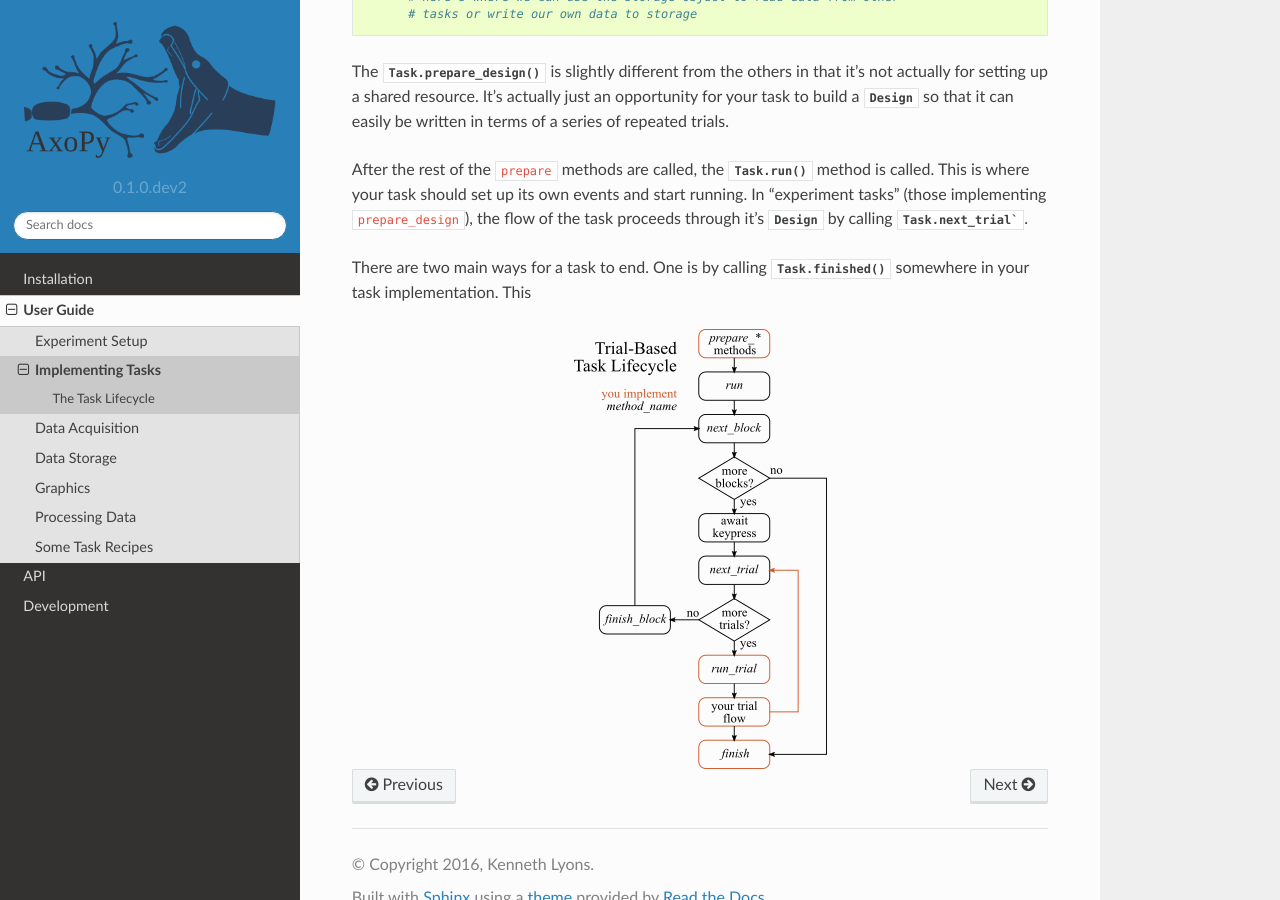
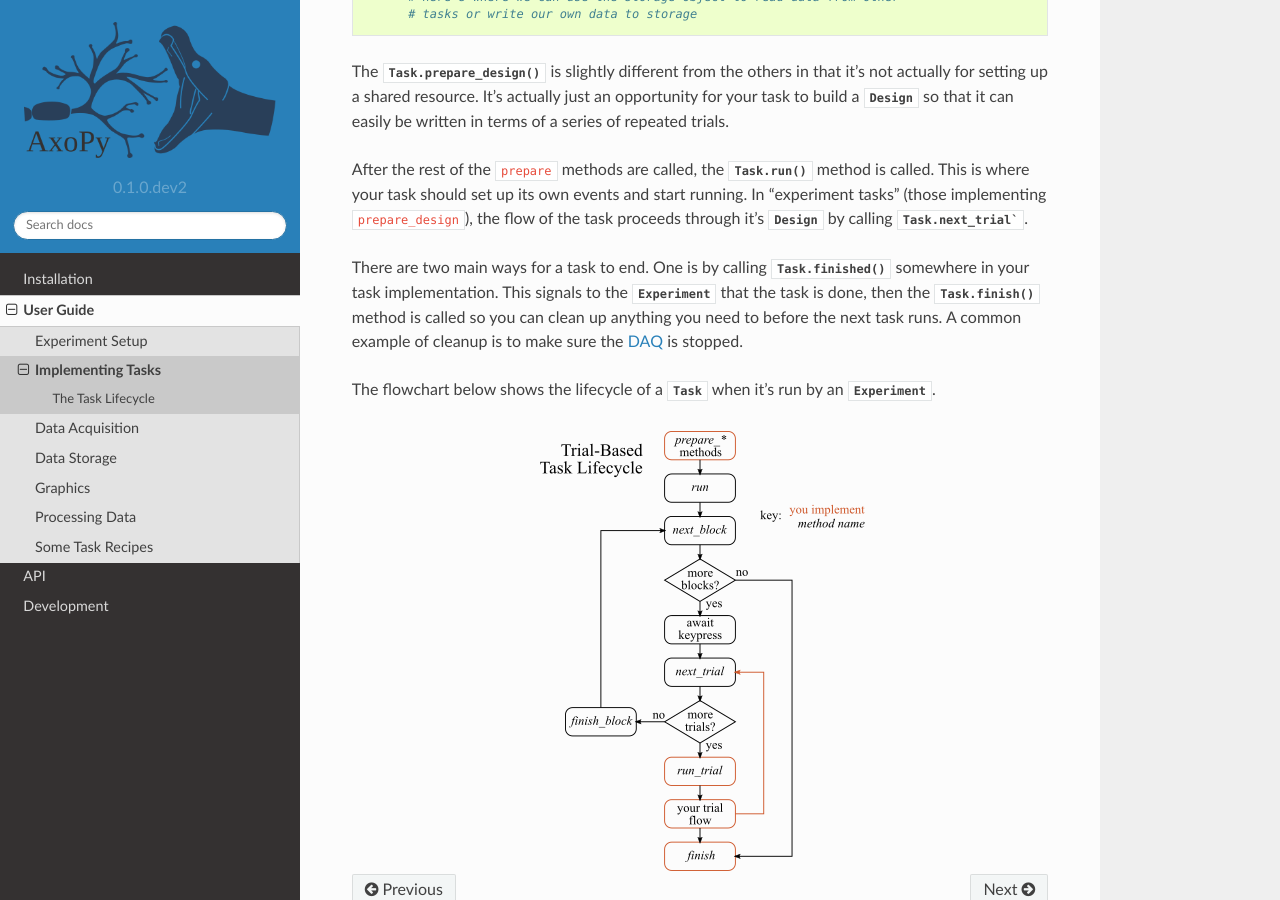
Before and after one commit to axopy/axopy, a Sphinx documentation site: the page built from docs/user_guide/task.rst, in a window 1280 px wide and 900 px high, scrolled down 1974 px. Built offline with Sphinx 7.4.7 and the Read the Docs theme 2.0.0, drawn with Linux system fonts in a browser that asks for light colours.

Commit message:
Finished up task user guide for now. Still needs work but going to merge this branch.

```diff
--- a/docs/user_guide/daq.rst
+++ b/docs/user_guide/daq.rst
@@ -9,7 +9,8 @@ Data Acquisition
 Traditionally, data acquisition (DAQ) refers to the process of capturing and
 conditioning signals for recording by a computer. In AxoPy, any source of data
 generated or influenced by the subject of the experiment is referred to as
-a DAQ.
+a DAQ. AxoPy doesn't include built-in support for hardware aside from things
+commonly available with just a desktop computer (mouse, keyboard).
 
 AxoPy assumes a fairly simple model for collecting data, based on polling.
 First, the interface is set up -- this might involve initializing a USB
--- a/docs/user_guide/task.rst
+++ b/docs/user_guide/task.rst
@@ -117,7 +117,14 @@ the flow of the task proceeds through it's :class:`Design` by calling
 :class:`Task.next_trial``.
 
 There are two main ways for a task to end. One is by calling
-:meth:`Task.finished` somewhere in your task implementation. This
+:meth:`Task.finished` somewhere in your task implementation. This signals to
+the :class:`~axopy.experiment.Experiment` that the task is done, then the
+:meth:`Task.finish` method is called so you can clean up anything you need to
+before the next task runs. A common example of cleanup is to make sure the
+:ref:`DAQ <daq>` is stopped.
+
+The flowchart below shows the lifecycle of a :class:`Task` when it's run by an
+:class:`~axopy.experiment.Experiment`.
 
 .. image:: images/task_flowchart.png
    :align: center
```
Also changed, not shown: docs/user_guide/images/task_diagram.svg, docs/user_guide/images/task_flowchart.png, docs/user_guide/images/task_flowchart.svg.
